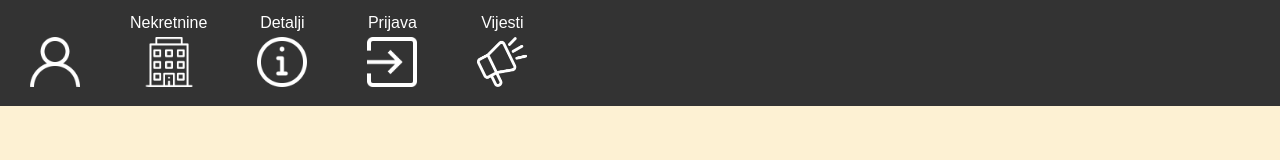
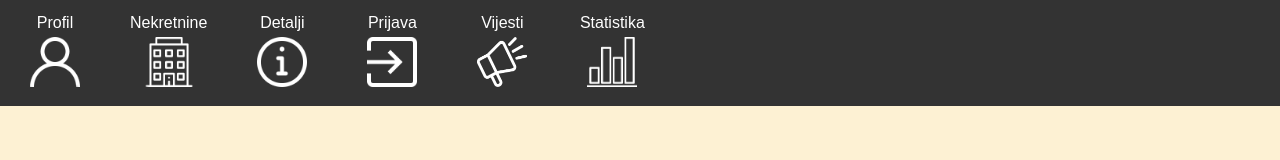
Before and after one commit to imuslic1/Nekretnine, a plain HTML site: page HTML/meni.html in a window 1280 px wide. Drawn offline with Linux system fonts and the light colour scheme.

Commit message:
Added menu item for statistics tab

```diff
--- a/HTML/meni.html
+++ b/HTML/meni.html
@@ -35,6 +35,11 @@
                 <img src="../resources/icons/speaker.png" alt="news" class="icons">
             </a>
         </li>
+        <li>
+            <a href="statistika.html" target="content-frame">Statistika
+                <img src="../resources/icons/stats.png" alt="statistics" class="icons">
+            </a>
+        </li>
     </ul>
 </body>
 
```
Also changed, not shown: resources/icons/stats.png (added).
